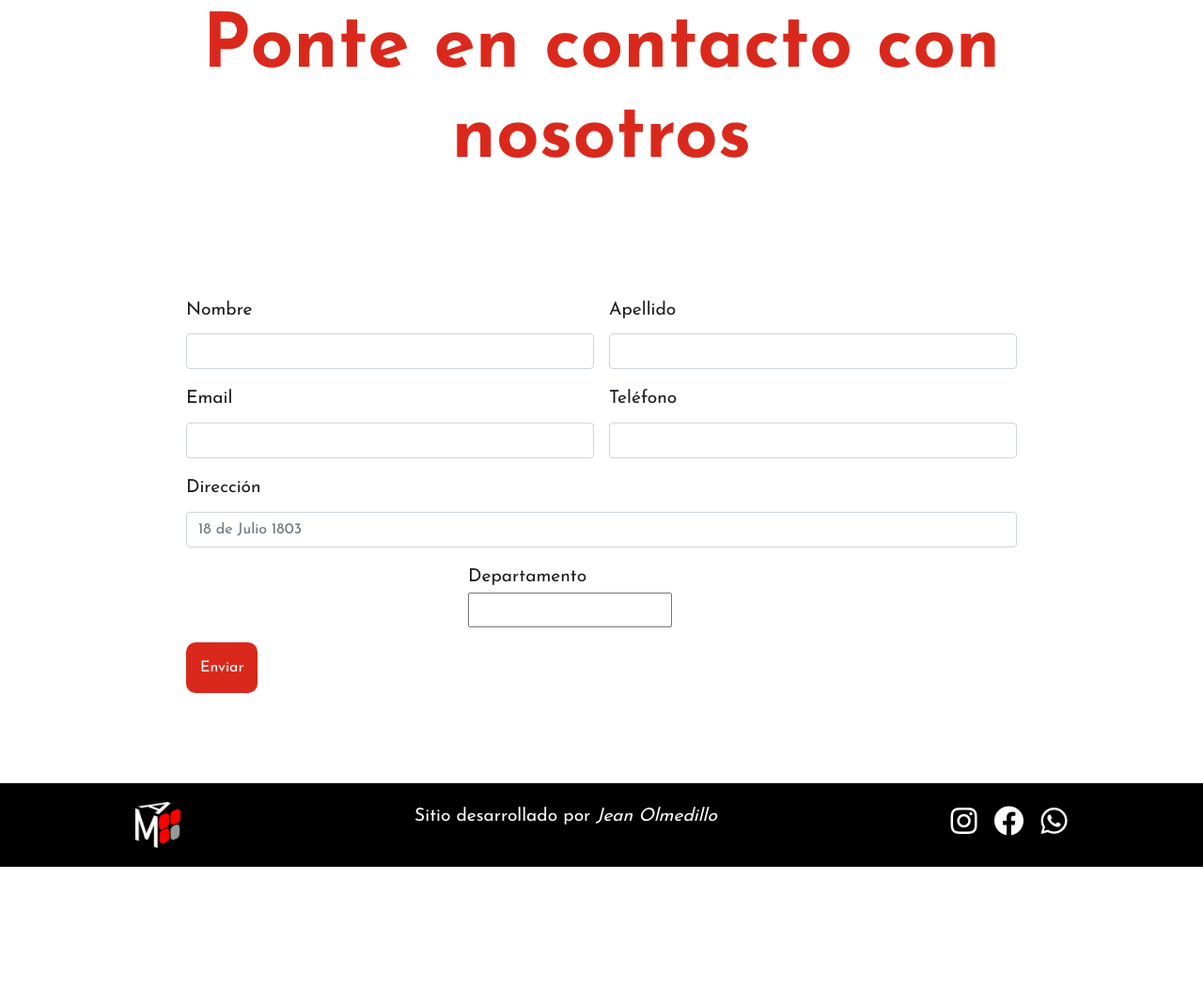
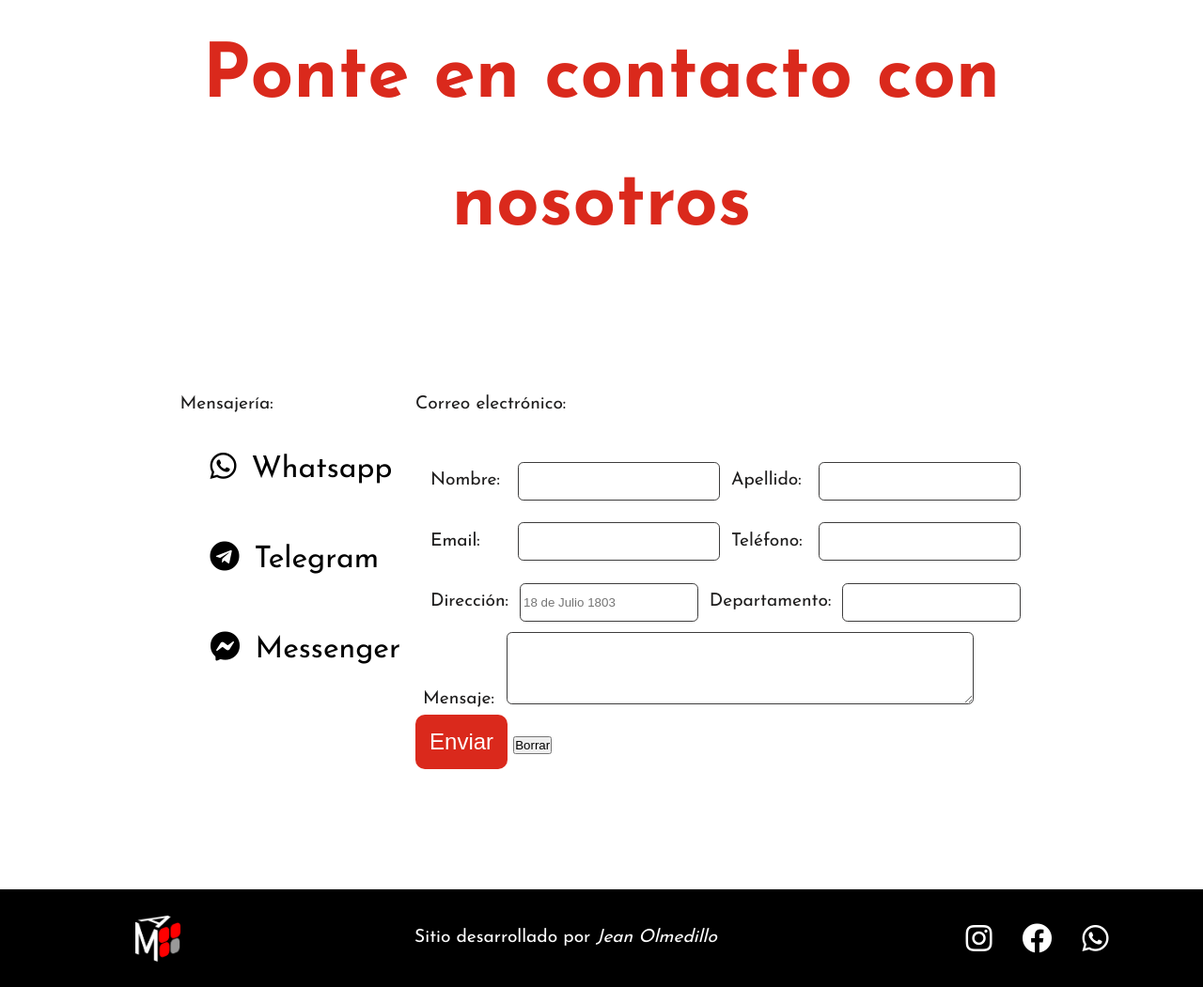
Before and after one commit to Jmofuture/AgentesMoviles, a plain HTML site: page pages/contacto.html in a window 1280 px wide. Shown: the part 498-1549 px from the top of the page at 94% size. Before the commit the page ends 1421 px from the top, so only its background shows below. Drawn offline with nearby package versions, Linux system fonts and the light colour scheme.

Commit message:
correccion parcial del formulario de contactos

```diff
--- a/pages/contacto.html
+++ b/pages/contacto.html
@@ -9,7 +9,6 @@
     <meta name="description" content="Somos el  proveedor líder de telecomunicaciones en Uruguay con operación en los 19 departamentos.  Conoce nuestros servicios de Telefonía e Internet.">
     <meta name="keywords" content="Planes Celulares, Llamadas Ilimitadas, Whatsapp Gratis, Roaming, Packs de Internet, Factura Electrónica">
     <meta name="author" content="Jean Olmedillo">
-    <link href="https://cdn.jsdelivr.net/npm/bootstrap@5.1.0/dist/css/bootstrap.min.css" rel="stylesheet" integrity="sha384-KyZXEAg3QhqLMpG8r+8fhAXLRk2vvoC2f3B09zVXn8CA5QIVfZOJ3BCsw2P0p/We" crossorigin="anonymous">
     <link rel="stylesheet" href="../css/style.css">
     <link rel="stylesheet" href="https://cdnjs.cloudflare.com/ajax/libs/font-awesome/5.15.4/css/all.min.css" integrity="sha512-1ycn6IcaQQ40/MKBW2W4Rhis/DbILU74C1vSrLJxCq57o941Ym01SwNsOMqvEBFlcgUa6xLiPY/NS5R+E6ztJQ==" crossorigin="anonymous" referrerpolicy="no-referrer"
     />
@@ -59,29 +58,33 @@
         <div class="title__contacto">
             <h1>Ponte en contacto con nosotros</h1>
         </div>
-        <form class="row g-3 contacto">
-            <div class="col-md-6">
-                <label for="inputEmail4" class="form-label">Nombre</label>
-                <input type="text" class="form-control" id="inputEmail4" required>
+        <section class="contacto">
+            <div class="mensajes">
+                <legend> Mensajería:</legend>
+                <a href="" target="_blank"><i class="fab fa-whatsapp"></i>Whatsapp</a>
+                <a href="" target="_blank"><i class="fab fa-telegram"></i>Telegram</a>
+                <a href="" target="_blank"><i class="fab fa-facebook-messenger"></i>Messenger</a>
             </div>
-            <div class="col-md-6">
-                <label for="inputEmail4" class="form-label">Apellido</label>
-                <input type="text" class="form-control" id="inputEmail4">
+
+            <div>
+                <legend>Correo electrónico:</legend>
+                <form class="email">
+                    <div class="data">
+                        <label for="name" class="form-label">Nombre:</label>
+                        <input type="text" class="form-control" id="name" required>
+                        <label for="lastname" class="form-label">Apellido:</label>
+                        <input type="text" class="form-control" id="lastname">
                     </div>
-            <div class="col-md-6">
-                <label for="inputEmail4" class="form-label">Email</label>
-                <input type="email" class="form-control" id="inputEmail4" required>
+                    <div class="data">
+                        <label for="email" class="form-label">Email:</label>
+                        <input type="email" class="form-control" id="email" required>
+                        <label for="tlf" class="form-label">Teléfono:</label>
+                        <input type="tel" class="form-control" id="tlf" required>
                     </div>
-            <div class="col-md-6">
-                <label for="inputPassword4" class="form-label">Teléfono</label>
-                <input type="tel" class="form-control" id="inputPassword4" required>
-            </div>
-            <div class="col-12">
-                <label for="inputAddress" class="form-label">Dirección</label>
+                    <div class="data">
+                        <label for="inputAddress" class="form-label">Dirección:</label>
                         <input type="text" class="form-control" id="inputAddress" placeholder="18 de Julio 1803" required>
-            </div>
-            <div class="col-md-4">
-                <label for="inputState">Departamento</label>
+                        <label for="Departamento">Departamento:</label>
                         <input list="inputState" id="Departamento" name="Departamento" />
                         <datalist id="inputState">
                 <option value="Artigas"></option>
@@ -105,10 +108,17 @@
                     <option value="Treinta y Tres"></option>
                 </datalist>
                     </div>
-            <div class="col-12">
-                <button type="submit" class="btn btn-primary btn" id="btn-rojo">Enviar</button>
+                    <div class="area">
+                        <label for="mensaje">Mensaje:</label>
+                        <textarea name="" id="mensaje" cols="60" rows="5"></textarea>
+                    </div>
+                    <div class="btn-form">
+                        <button type="submit" class="btn-rojo">Enviar</button>
+                        <button type="reset">Borrar</button>
                     </div>
                 </form>
+            </div>
+        </section>
     </main>
     <footer class="footer">
         <img src="../img/logo.png" alt="Logo Agentes Móviles" class="logo">
@@ -116,13 +126,11 @@
             <p>Sitio desarrollado por <em>Jean Olmedillo</em></p>
         </div>
         <div class="footer__socialMedia">
-            <a href=""><i class="fab fa-instagram"></i></a>
-            <a href=""><i class="fab fa-facebook"></i></a>
-            <a href=""><i class="fab fa-whatsapp"></i></a>
+            <a href="" target="_blank"><i class="fab fa-instagram"></i></a>
+            <a href="" target="_blank"><i class="fab fa-facebook"></i></a>
+            <a href="" target="_blank"><i class="fab fa-whatsapp"></i></a>
         </div>
     </footer>
-    <!-- -----JS----- -->
-    <script src="https://cdn.jsdelivr.net/npm/bootstrap@5.1.0/dist/js/bootstrap.bundle.min.js" integrity="sha384-U1DAWAznBHeqEIlVSCgzq+c9gqGAJn5c/t99JyeKa9xxaYpSvHU5awsuZVVFIhvj" crossorigin="anonymous"></script>
 
 </body>
 
--- a/scss/_mediaquery.scss
+++ b/scss/_mediaquery.scss
@@ -138,6 +138,19 @@
     .section__title--map {
         flex-direction: column;
     }
+    // -------------contacto------------
+    .data {
+        flex-direction: column;
+        align-items: center;
+        label,
+        input {
+            margin: .2rem;
+            padding: .1rem;
+            width: 50%;
+            border-radius: .2rem;
+        }
+    }
+    // -------------------------------
     footer {
         font-size: 1rem;
         p {
--- a/scss/style.scss
+++ b/scss/style.scss
@@ -18,12 +18,12 @@ html {
 
 body {
     background-color: var(--main-bg-color);
-    font-family: 'Josefin Sans', sans-serif!important;
+    font-family: 'Josefin Sans', sans-serif;
     color: var(--main-text-color);
     margin: auto;
-    font-weight: 400 !important;
-    font-size: 1.2rem !important;
-    line-height: 1.7 !important;
+    font-weight: 400;
+    font-size: 1.2rem;
+    line-height: 1.7;
     min-width: 250px;
 }
 
@@ -204,13 +204,15 @@ main {
     .call {
         margin: 10px 0 0 0;
     }
+}
+
 .btn-rojo {
     @include boton(var(--main-bg-color), var(--main-title-color));
 }
+
 .btn-rojo:hover {
     background-color: var(--main-text-color);
     transform: scale(1.2);
-    }
 }
 
 .roaming {
@@ -456,18 +458,75 @@ main {
 .contacto {
     display: flex;
     justify-content: space-evenly;
-    align-items: center;
+    align-items: baseline;
     margin: 6rem auto;
-    max-width: 900px;
+    flex-wrap: wrap;
 }
 
-#btn-rojo {
-    @include boton(var(--main-bg-color), var(--main-title-color));
-    font-size: 1rem;
-    &:hover {
-        background-color: var(--main-text-color);
-        transform: scale(1.2);
+.mensajes,
+.email {
+    display: flex;
+    flex-direction: column;
+    align-items: flex-start;
+    text-align: left;
+    margin: 2rem auto;
 }
+
+.data {
+    display: flex;
+    justify-content: space-between;
+}
+
+.data,
+label,
+input {
+    margin: .3rem;
+    padding: .2rem;
+    width: 100%;
+}
+
+.data input,
+textarea {
+    border: none;
+    border-radius: .3rem;
+    outline: var(--main-bgul-color) solid 1px;
+}
+
+.data input:focus {
+    border: none;
+    outline: var(--main-title-color) solid 1px;
+    border-radius: .3rem;
+}
+
+.area textarea:focus {
+    border: none;
+    outline: var(--main-title-color) solid 1px;
+    border-radius: .3rem;
+}
+
+.data label {
+    width: 40%;
+    cursor: pointer;
+}
+
+.mensajes a,
+i {
+    padding: 1rem;
+    font-size: 2rem;
+    text-decoration: none;
+    color: var(--main-hd-color);
+}
+
+.mensajes .fa-whatsapp:hover {
+    color: #075E54
+}
+
+.mensajes .fa-facebook-messenger:hover {
+    color: #006AFF;
+}
+
+.mensajes .fa-telegram:hover {
+    color: #0088CC;
 }
 
 
```
Also changed, not shown: css/style.css, 1 other file. Lines whose indentation alone changed are shown as unchanged.
